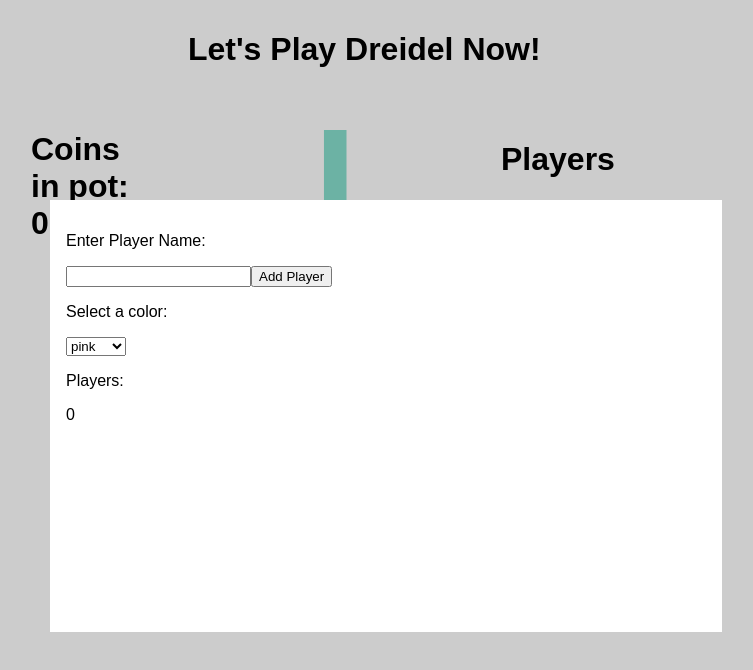
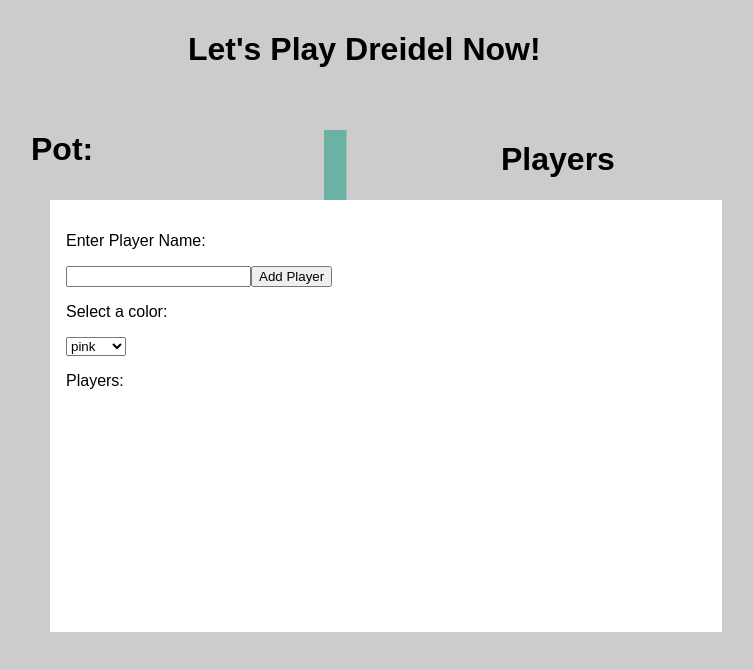
Before and after one commit to leifdroms/dreidel, a React (Create React App) app: page / in a window 1280 px wide. Shown: the top 670 px of the page, without its empty margins (270-1023 px from the left). Built offline with nearby package versions, Linux system fonts and the light colour scheme.

Commit message:
interim commit

```diff
--- a/src/components/dreidel/dreidel.js
+++ b/src/components/dreidel/dreidel.js
@@ -4,6 +4,13 @@ import './dreidel.css';
 import dreidel from './dreidel.svg';
 
 class Dreidel extends Component {
+  constructor(props) {
+    super(props);
+      this.state = {
+      hebrewLetters: ['נ','ג','ה','שׁ'],
+    };
+  }
+
   render() {
     return (
     <div className="leftHand">
--- a/src/components/newgame/newgame.css
+++ b/src/components/newgame/newgame.css
@@ -21,3 +21,9 @@
     z-index: 1002;
     overflow: auto;
   }
+
+  .playerList {
+    list-style-type: none;
+    padding: 5px;
+    display: inline-block;
+  }
--- a/src/components/newgame/newgame.jsx
+++ b/src/components/newgame/newgame.jsx
@@ -20,10 +20,9 @@ class Newgame extends React.Component {
 
         </select>
         <p>Players:</p>
-       <ul>{this.props.players.map((listValue => <li> {listValue.playerName} <button onClick={() => this.props.removePlayer(listValue.playerName)}>Remove Player</button>
+       <ul className="playerList">{this.props.players.map((listValue => <li style={{"background-color": listValue.color}}> {listValue.playerName} <button onClick={() => this.props.removePlayer(listValue.playerName)}>Remove Player</button>
 
        </li>))}</ul>
-       <p>{this.props.players.length}</p>
         <button style={{"visibility":this.props.players.length<2?"hidden":"visible"}} onClick={()=> this.props.startGame()}>Let us Play!</button>
       </div>
       </div>
--- a/src/components/pot/pot.js
+++ b/src/components/pot/pot.js
@@ -10,7 +10,7 @@ class Pot extends Component {
      }
     return (
     <div className="pot">
-    <h1>Coins in pot: {this.props.pot} </h1>
+    <h1>Pot:</h1>
     {pot}
     </div>
 
```
